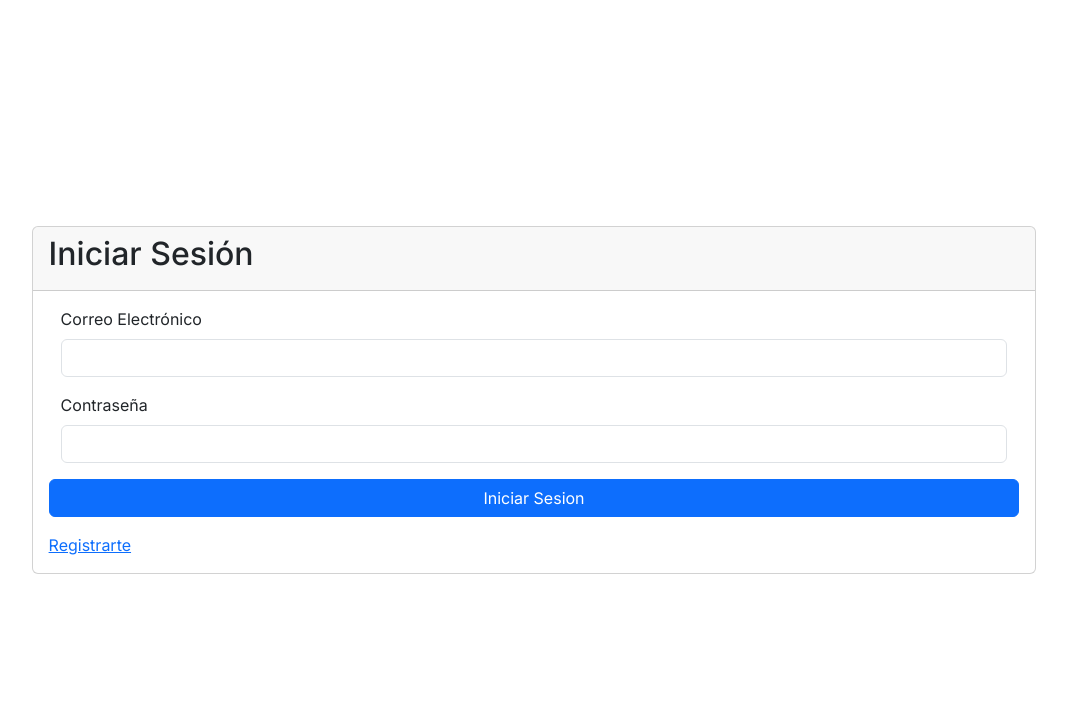
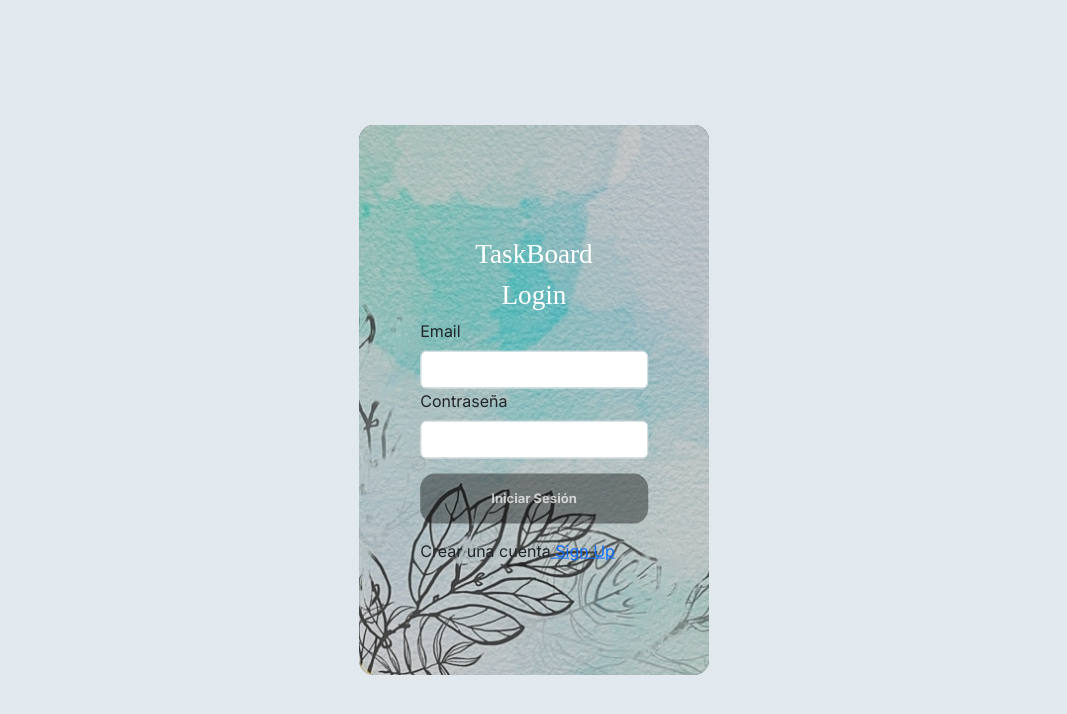
Before and after one commit to JEspinola99/Frontend-IO2, a Next.js app: page /login in a window 1280 px wide. Shown: the top 714 px of the page, without its empty margins (106-1173 px from the left). Built offline with nearby package versions, Linux system fonts and the light colour scheme.

Commit message:
Se modificaron globals.css,layout.css,login/page.tsx,register/page.tsx

```diff
--- a/src/app/globals.css
+++ b/src/app/globals.css
@@ -1,24 +1,98 @@
 @import 'bootstrap/dist/css/bootstrap.min.css';
 
+html,body{
+position: static;
+  min-height: 100vh;
+  background-color: #E1E8EE;
+  display: flex;
+  align-items: center;
+  justify-content: center;
+  font-family: "Fira Sans", Helvetica, Arial, sans-serif;
+  -webkit-font-smoothing: antialiased;
+  -moz-osx-font-smoothing: grayscale;
 
-.containerForm{
-    display: flex;
-    flex-direction: column;
-    align-items: center;
-    justify-content: center;
-    height: 100vh;
+
+
 }
 
+.form-structor {
+  background-color: #222;
+  border-radius: 15px;
+  height: 550px;
+  width: 350px;
+  position: relative;
+  overflow: hidden;
 
-.cardForm {
-    display: flex;
-    flex-direction: column;
-    width: 80%;
-    height:auto;
+  &::after {
+    content: '';
+    opacity: .8;
+    position: absolute;
+    top: 0;right:0;bottom:0;left:0;
+    background-repeat: no-repeat;
+    background-position: left bottom;
+    background-size: 950px;
+    background-image: url('fondo.jpeg');
+  }
+
+  .signup {
+    position: absolute;
+    top: 50%;
+    left: 50%;
+    -webkit-transform: translate(-50%, -50%);
+    width: 65%;
+    z-index: 5;
+    -webkit-transition: all .3s ease;
+
+    .form-title {
+      color: #fff;
+      font-size: 1.7em;
+      text-align: center;
+      font-family: "Times New Roman", serif;
+      font-variant: CARLOMAGNO
+    }
+
+    .form-holder {
+      border-radius: 15px;
+      background-color: #fff;
+      overflow: hidden;
+      margin-top: 50px;
+      opacity: 1;
+      visibility: visible;
+      -webkit-transition: all .3s ease;
+
+
+
+        &:last-child {
+          border-bottom: 0;
+        }
+        &::-webkit-input-placeholder {
+          color: rgba(0,0,0,0.4);
+        }
+
+    }
+
+    .submit-btn {
+      background-color: rgba(0,0,0,0.4);
+      color: rgba(256,256,256,0.7);
+      border:0;
+      border-radius: 15px;
+      display: block;
+      margin: 15px auto;
+      padding: 15px 45px;
+      width: 100%;
+      font-size: 13px;
+      font-weight: bold;
+      cursor: pointer;
+      opacity: 1;
+      visibility: visible;
+      -webkit-transition: all .3s ease;
+
+      &:hover {
+        transition: all .3s ease;
+        background-color: rgba(0,0,0,0.8);
+      }
+    }
+  }
+
+
 }
-
-.loginForm {
-    display: flex;
-    flex-direction: column;
-    gap: 1rem;
-}
--- a/src/app/layout.tsx
+++ b/src/app/layout.tsx
@@ -5,8 +5,8 @@ import { Inter } from 'next/font/google'
 const inter = Inter({ subsets: ['latin'] })
 
 export const metadata: Metadata = {
-  title: 'Todo App',
-  description: 'Todo App',
+  title: 'TaskBoard',
+  description: 'TaskBoard es un sistema que utiliza el tablero Kanban',
 }
 
 export default function RootLayout({
--- a/src/app/login/page.tsx
+++ b/src/app/login/page.tsx
@@ -16,31 +16,30 @@ export default function Index() {
 
   return (
     <FormProvider {...methods}>
-      <Container className='containerForm' fluid>
-        <Toaster position="top-right" />
-        <Card className='cardForm'>
-          <Card.Header>
-            <h2>Iniciar Sesión</h2>
-          </Card.Header>
-          <Card.Body>
+      <Container className='form-structor' fluid>
+        <div class="signup">
+          <h2 class="form-title" id="signup"> TaskBoard</h2>
+          <h2 class="form-title" id="signup" > Login</h2>
+          <Form   onSubmit={methods.handleSubmit(handleSubmit)} >
 
-            <Form className='loginForm' onSubmit={methods.handleSubmit(handleSubmit)} >
-              <Container>
-                <InputValidated name='email' label='Correo Electrónico' />
-              </Container>
+                <InputValidated
+                  label='Email'
+                  type="text"
+                  name='email' />
+                <InputValidated
+                  label='Contraseña'
+                  name='password'
+                  type='password'/>
 
-              <Container>
-                <InputValidated name='password' type='password' label='Contraseña' />
-              </Container>
-
-              <Button type='submit'>
-                Iniciar Sesion
-              </Button>
-              <Link href={"/register"}>Registrarte</Link>
-
-            </Form>
-          </Card.Body>
-        </Card>
+                <Button
+                  type='submit'
+                  className='submit-btn'>
+                  Iniciar Sesión
+                </Button>
+          </Form>
+              Crear una cuenta
+              <Link href={"/register"}> Sign Up</Link>
+        </div>
       </Container>
     </FormProvider>
   )
```
Also changed, not shown: src/app/register/page.tsx (+25 -31 lines), src/app/fondo.jpeg (added).
